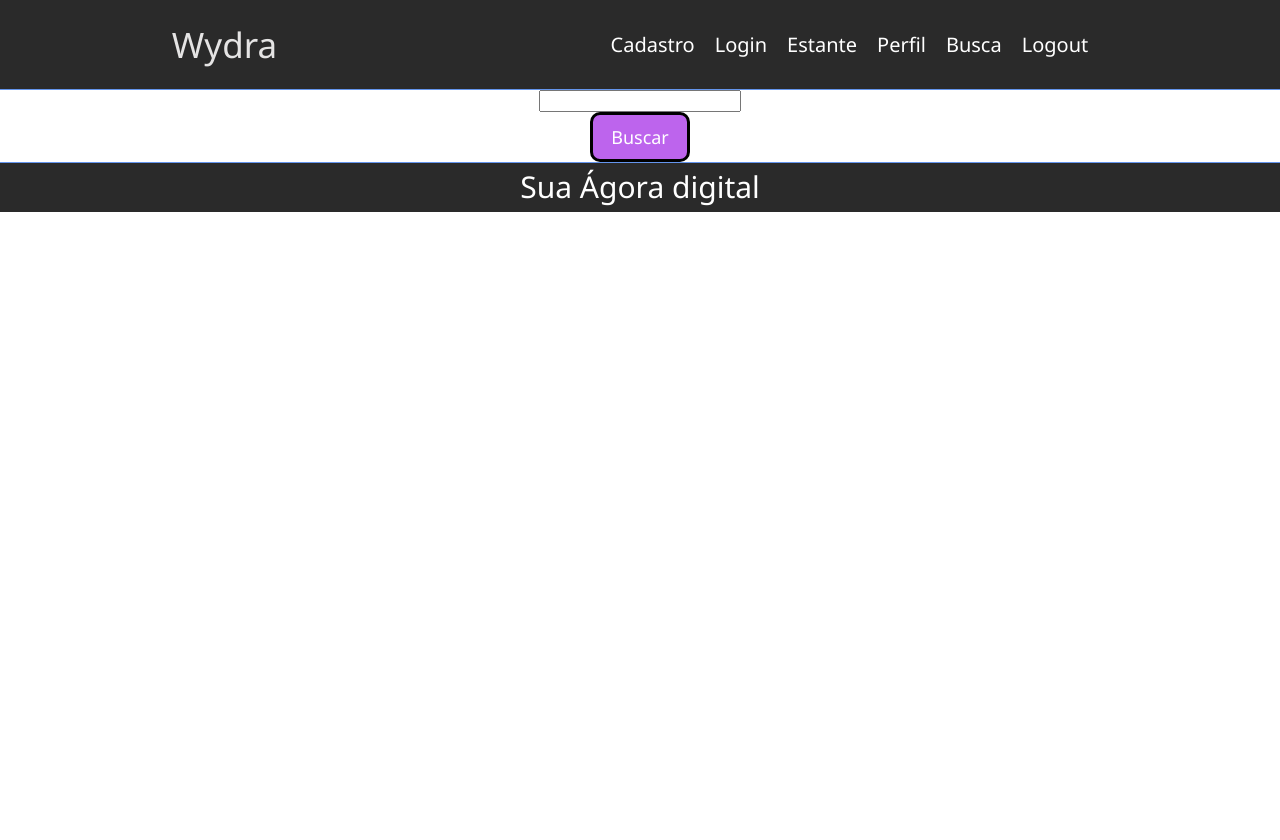
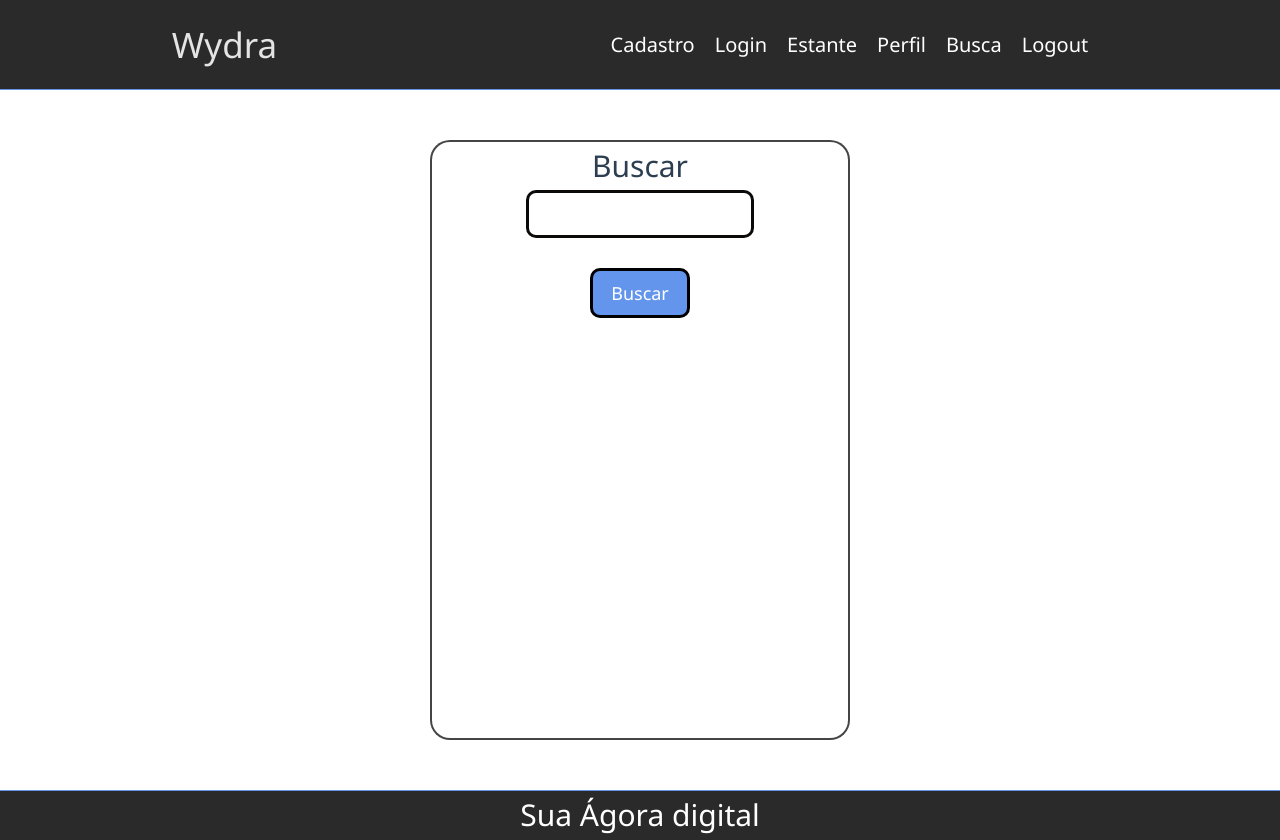
Before and after one commit to a-lvaro/Wydra-construcaoSoftware, a Vue app in the folder client/: page /busca in a window 1280 px wide. Before the commit the page ends 800 px from the top, so only its background shows below. Built offline with nearby package versions, Linux system fonts and the light colour scheme.

Commit message:
alterando o botão e um pouco mais da busca

```diff
--- a/client/src/components/Botao.vue
+++ b/client/src/components/Botao.vue
@@ -17,7 +17,7 @@ export default {
 button[type="submit"] {
     padding: 10px;
     font-size: 18px;
-    background-color: rgb(189, 100, 237);
+    background-color: cornflowerblue;
     color: white;
     border: 3px solid black;
     border-radius: 10px;
--- a/client/src/components/Busca.vue
+++ b/client/src/components/Busca.vue
@@ -1,12 +1,46 @@
 <template>
     <div>
         <form class="retangulo-busca" @submit.prevent="fazerBusca">
-            <input type="search" id="busca" name="busca">
-            <Botao texto="Buscar" />
+            <div class="titulo">
+                <h1>Buscar</h1>
+            </div>
+            <div class="campo-busca">
+                <input type="search" id="busca" name="busca">
+            </div>
+            <div class="botao-buscar">
+                <Botao texto="Buscar" />
+            </div>
         </form>
     </div>
 </template>
 
+<style scoped>
+form {
+    display: flex;
+    flex-direction: column;
+    align-items: center;
+}
+
+.retangulo-busca {
+  margin: 50px auto;
+  background-color: white;
+  width: 420px;
+  height: 600px;
+  border-radius: 20px;
+  border: 2px solid #000000ba;
+}
+
+input[type="search"] {
+    padding: 12px;
+    align-content: center;
+    margin-bottom: 30px;
+    border: 3px solid #0c0909;
+    border-radius: 10px;
+    width: 100%;
+    max-width: 320px;
+    box-sizing: border-box;
+}
+</style>
 <script>
 export default {
     name: "Busca",
@@ -28,25 +62,6 @@ export default {
 }
 </script>
 
-<style scoped>
-form {
-    display: flex;
-    flex-direction: column;
-    align-items: center;
-}
-
-input[type="email"] {
-    padding: 12px;
-    align-content: center;
-    margin-bottom: 30px;
-    border: 3px solid #0c0909;
-    border-radius: 10px;
-    width: 100%;
-    max-width: 320px;
-    box-sizing: border-box;
-}
-</style>
-
 <script setup>
 import Botao from './Botao.vue'
 </script>
--- a/client/src/components/Cadastro.vue
+++ b/client/src/components/Cadastro.vue
@@ -81,6 +81,7 @@
                     </div>
                     <div class="continue-button">
                         <button><a href="#">Continuar</a></button>
+                        <!-- <Botao texto="Criar Conta" /> -->
                     </div>
                 </form>
             </div>
@@ -285,3 +286,7 @@ export default {
   },
 }
 </script>
+
+<script setup>
+import Botao from './Botao.vue'
+</script>
--- a/client/src/components/Login.vue
+++ b/client/src/components/Login.vue
@@ -2,6 +2,9 @@
   <div>
     <form class="retangulo-login" @submit.prevent="fazerLogin">
       <img src="../../wydra.png" class="lontra" alt="lontrinha">
+      <div class="titulo">
+        <h1>Login</h1>
+      </div>
       <label for="email">Email:</label>
       <input placeholder = "Digite seu login" type="email" id="email" name="email" required v-model="email" />
 
@@ -17,6 +20,10 @@ form {
   display: flex;
   flex-direction: column;
   align-items: center;
+}
+
+.titulo{
+  margin: 10px;
 }
 
 .lontra {
```
